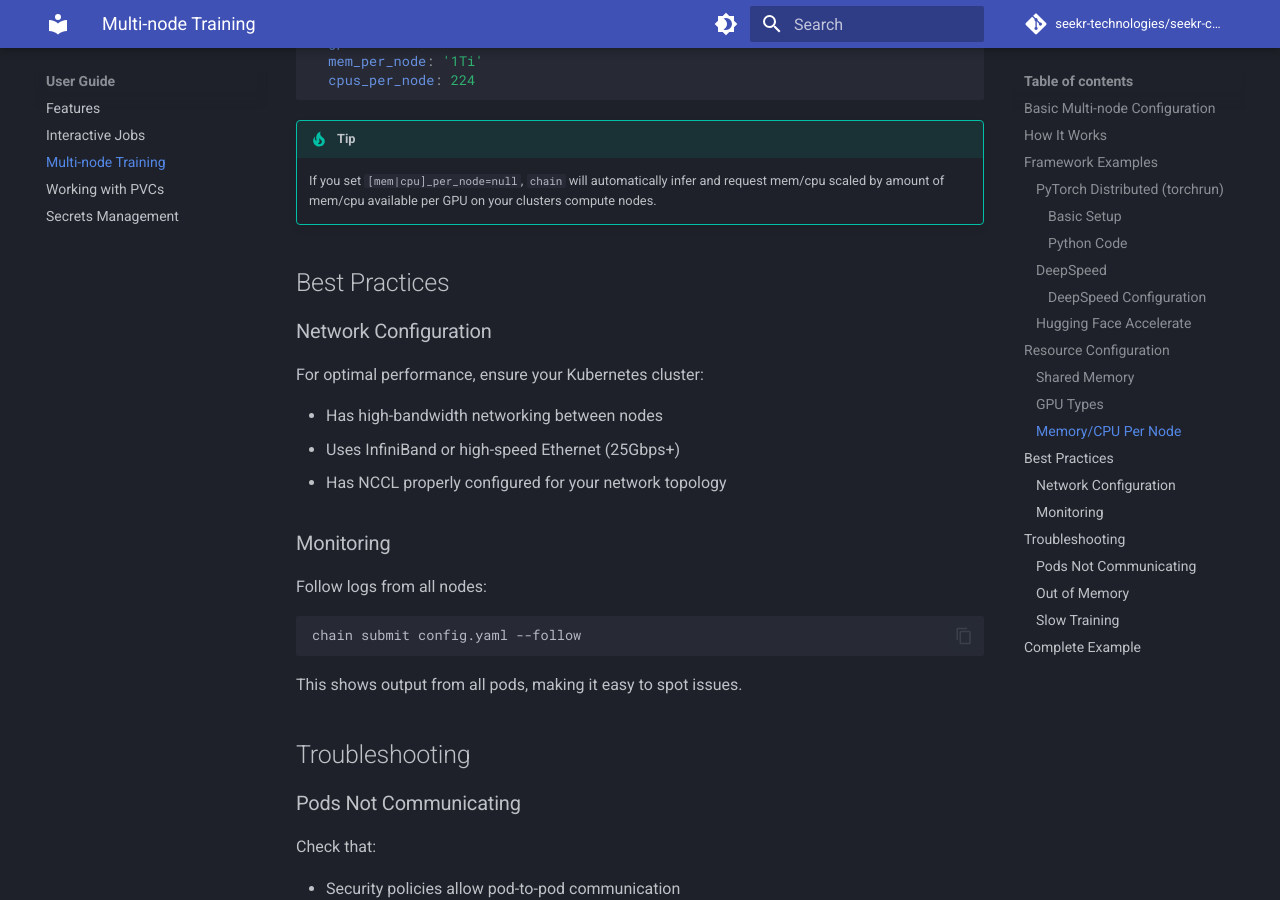
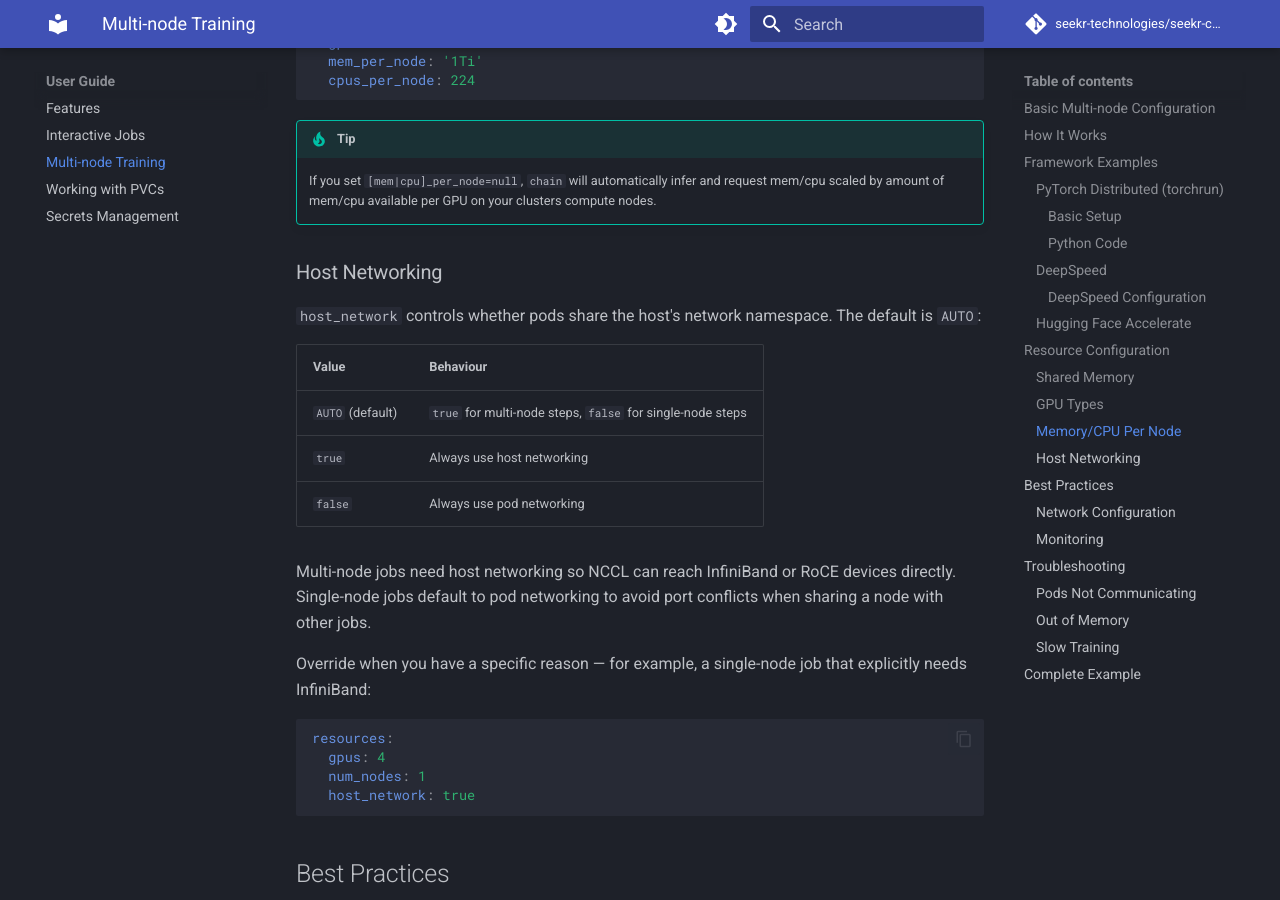
Before and after one commit to Seekr-Technologies/seekr-chain, an MkDocs documentation site: the page built from docs/guides/multi-node-training.md, in a window 1280 px wide and 900 px high, scrolled down 3795 px. Built offline with MkDocs 1.6.1 and Material for MkDocs 9.7.7, drawn with Linux system fonts in a browser that asks for light colours; comment, search, counter and statistics services are not loaded; the version menu is left out.

Commit message:
docs: document host_network in multi-node training guide

````diff
--- a/docs/guides/multi-node-training.md
+++ b/docs/guides/multi-node-training.md
@@ -182,6 +182,27 @@ resources:
 
     If you set `[mem|cpu]_per_node=null`, `chain` will automatically infer and request mem/cpu scaled by amount of mem/cpu available per GPU on your clusters compute nodes.
 
+### Host Networking
+
+`host_network` controls whether pods share the host's network namespace. The default is `AUTO`:
+
+| Value | Behaviour |
+|-------|-----------|
+| `AUTO` (default) | `true` for multi-node steps, `false` for single-node steps |
+| `true` | Always use host networking |
+| `false` | Always use pod networking |
+
+Multi-node jobs need host networking so NCCL can reach InfiniBand or RoCE devices directly. Single-node jobs default to pod networking to avoid port conflicts when sharing a node with other jobs.
+
+Override when you have a specific reason — for example, a single-node job that explicitly needs InfiniBand:
+
+```yaml
+resources:
+  gpus: 4
+  num_nodes: 1
+  host_network: true
+```
+
 ## Best Practices
 
 ### Network Configuration
````
